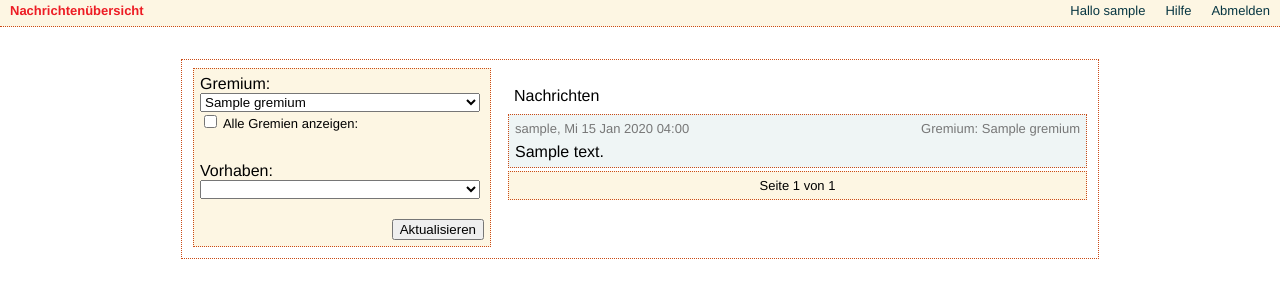
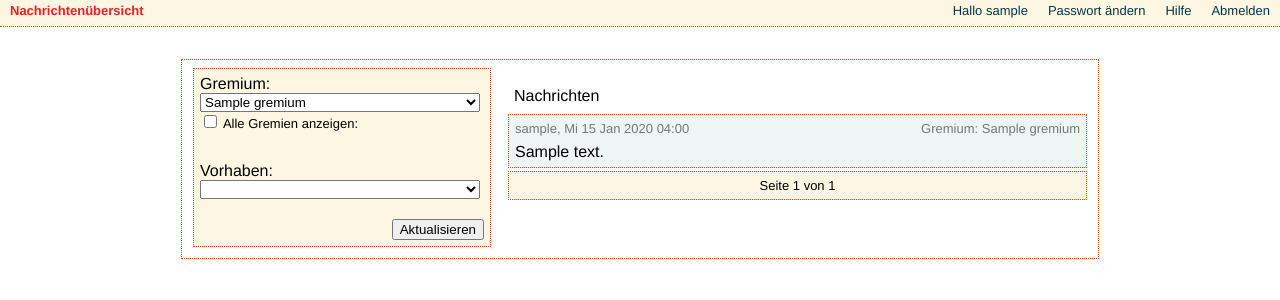
Before and after one commit to ntj/fraktionstool, a Django app: page / in a window 1280 px wide. Shown: the top 300 px of the page. Run offline with Django 3.2, Linux system fonts and the light colour scheme; a user stored in the database is signed in; tables that the repository leaves empty hold one stand-in row (values such as "Sample post"); lists and menus that the app fills with data are empty; parts of the project's set-up code (start-up, migrations or seed data) failed here and were passed over; some libraries are stand-ins or nearby versions.

Commit message:
Add change password link to frontend

```diff
--- a/django/mysite/templates/base.html
+++ b/django/mysite/templates/base.html
@@ -14,6 +14,7 @@
         {% if user.is_authenticated %}
             <div class="rightmenu"><a href="/logout">Abmelden</a></div>
             <div class="rightmenu mpadd"><a href="/static/hilfe.html">Hilfe</a></div>
+            <div class="rightmenu mpadd"><a href="/admin/">Passwort ändern</a></div>
             <div class="rightmenu mpadd">Hallo {{ user.username }}</div>
         {% endif %}
     </div>
```
